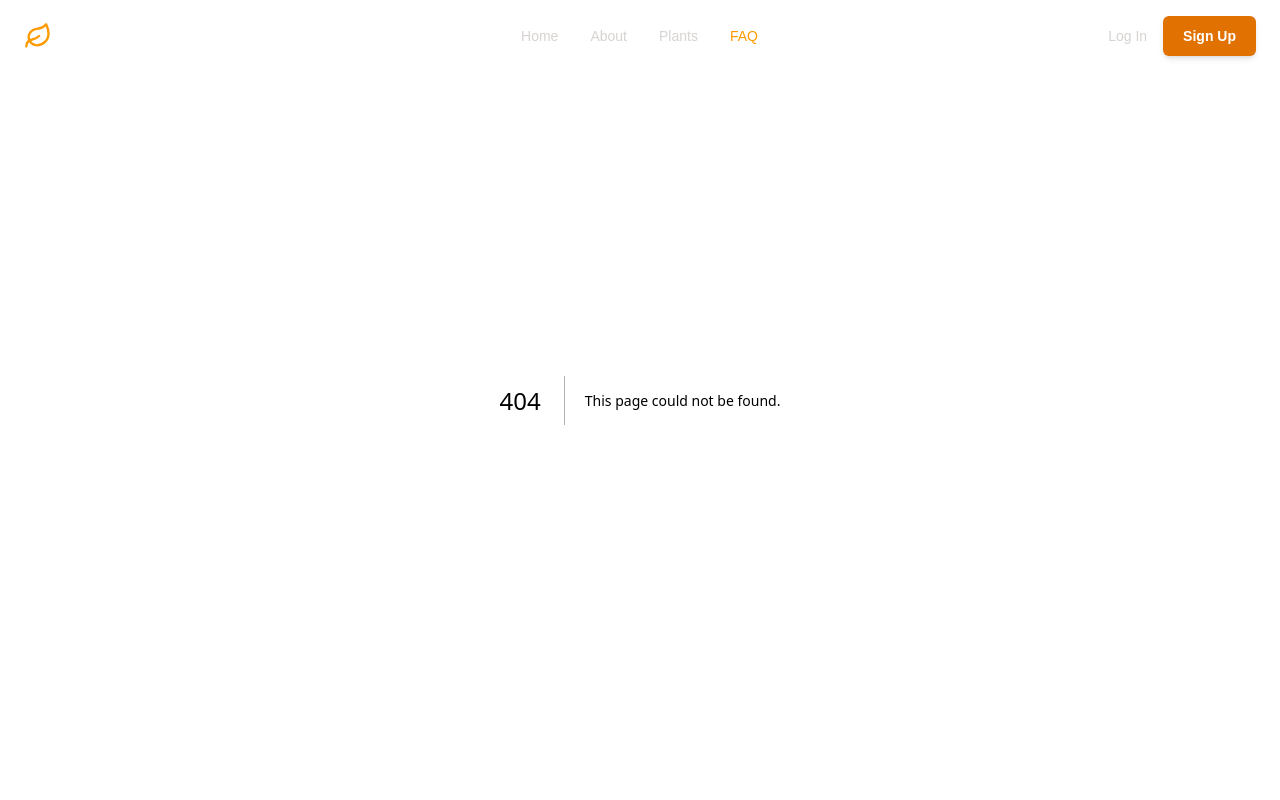
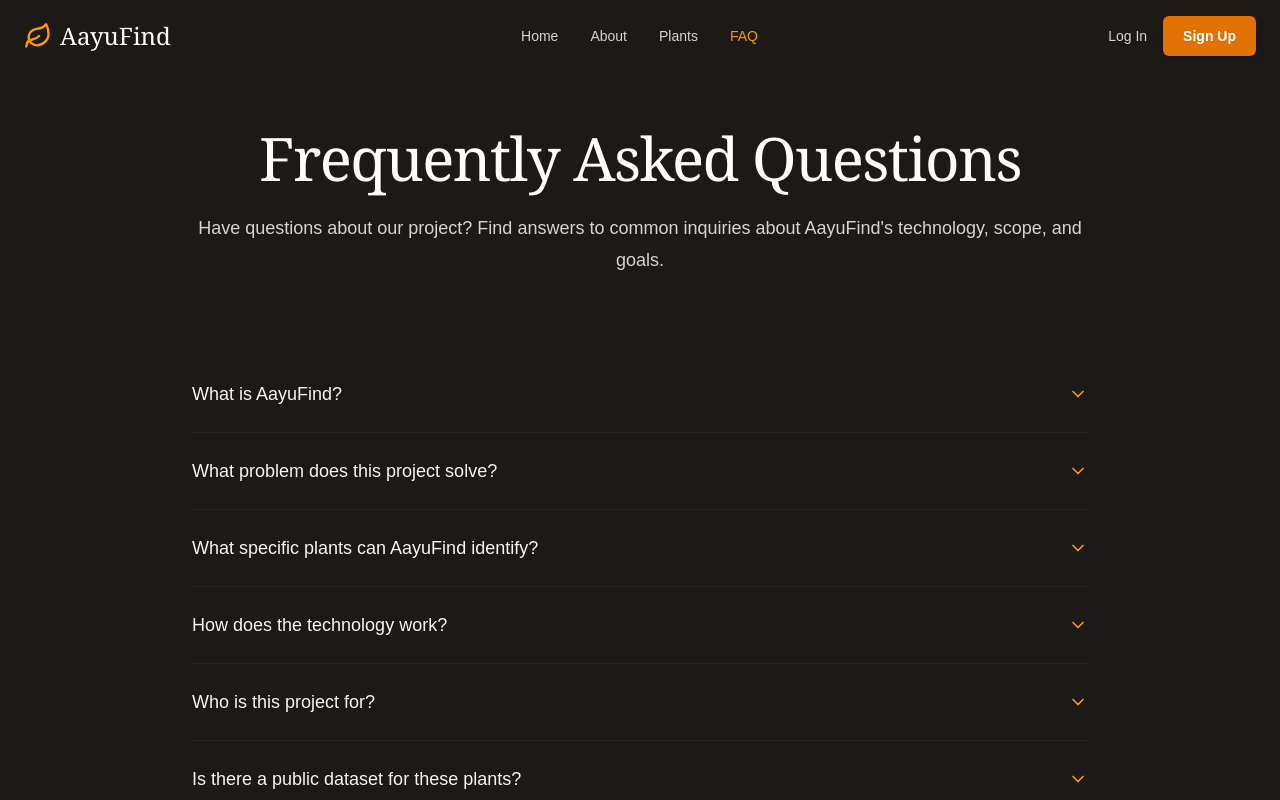
Before and after one commit to Vihangahw/Aayu-Find-FrontEnd, a Next.js app in the folder aayu-find/: page /faq in a window 1280 px wide. Before the commit this address had no page. Shown: the top 800 px of the page. Built offline with nearby package versions, Linux system fonts and the light colour scheme.

Commit message:
frequently asked questions

```diff
--- /dev/null
+++ b/aayu-find/src/app/faq/page.tsx
@@ -0,0 +1,83 @@
+"use client"
+
+import React, { useState } from 'react'
+import { ChevronDown } from 'lucide-react'
+
+const faqs = [
+    // ... faq data remains the same ...
+    {
+        question: "What is AayuFind?",
+        answer: "AayuFind is a research project that uses a deep learning-based ensemble approach to accurately identify Sri Lankan Ayurvedic medicinal plants. Its goal is to bridge the gap between traditional herbal knowledge and modern technology by providing an accessible and reliable identification tool."
+    },
+    {
+        question: "What problem does this project solve?",
+        answer: "Many people, including non-specialists, struggle to accurately identify Ayurvedic medicinal plants. Misidentification can lead to ineffective treatments or health risks. AayuFind addresses the lack of an easily accessible, user-friendly, and accurate technological solution for plant identification."
+    },
+    {
+        question: "What specific plants can AayuFind identify?",
+        answer: "The initial research focuses on four key plants used in treating chronic conditions like Diabetes, High Cholesterol, and NAFLD: Heen Bovitiya (Osbeckia octandra), Yaki Naran (Atalantia ceylanica), Kowakka (Coccinia grandis), and Karapincha (Murraya koenigii)."
+    },
+    {
+        question: "How does the technology work?",
+        answer: "AayuFind uses a multi-stage process. First, an advanced image segmentation model (like UNet) isolates the plant leaf from its complex natural background. Then, an ensemble of multiple deep learning classifiers analyzes the leaf's features to determine the species with high accuracy."
+    },
+    {
+        question: "Who is this project for?",
+        answer: "The system is designed for a wide audience, including the general public, students, researchers, herbalists, and healthcare practitioners. It aims to make Ayurvedic knowledge more accessible to everyone, from experts to those with casual interest."
+    },
+    {
+        question: "Is there a public dataset for these plants?",
+        answer: "No, a major challenge of this research is the lack of publicly available, annotated datasets for these specific Sri Lankan Ayurvedic plants. Therefore, a key contribution of this project is the creation of a new, custom dataset from images captured in natural settings."
+    },
+]
+
+const FAQItem = ({ faq, isOpen, onClick }: { faq: { question: string; answer: string }; isOpen: boolean; onClick: () => void; }) => {
+    return (
+        <div className="border-b border-stone-800">
+            <button onClick={onClick} className="flex w-full items-center justify-between py-6 text-left">
+                <h3 className="text-lg font-medium text-stone-100">{faq.question}</h3>
+                <ChevronDown className={`h-5 w-5 text-amber-500 transform transition-transform duration-300 ${ isOpen ? 'rotate-180' : '' }`} />
+            </button>
+            <div className={`grid overflow-hidden transition-all duration-300 ease-in-out ${ isOpen ? 'grid-rows-[1fr] opacity-100' : 'grid-rows-[0fr] opacity-0' }`}>
+                <div className="overflow-hidden">
+                    <p className="pb-6 text-base text-stone-400 leading-relaxed">{faq.answer}</p>
+                </div>
+            </div>
+        </div>
+    );
+};
+
+export default function FAQPage() {
+    const [openIndex, setOpenIndex] = useState<number | null>(null)
+    const handleToggle = (index: number) => {
+        setOpenIndex(openIndex === index ? null : index)
+    }
+
+    return (
+        <main className="min-h-screen bg-stone-900 text-white">
+            <div className="container mx-auto px-6 py-24 sm:py-32 lg:px-8">
+                {/* Page Header */}
+                <div className="max-w-4xl mx-auto text-center">
+                    <h1 className="text-5xl font-serif font-light tracking-tight text-white sm:text-6xl">
+                        Frequently Asked Questions
+                    </h1>
+                    <p className="mt-6 text-lg leading-8 text-stone-300">
+                        Have questions about our project? Find answers to common inquiries about AayuFind's technology, scope, and goals.
+                    </p>
+                </div>
+
+                {/* FAQ Accordion */}
+                <div className="mt-20 max-w-4xl mx-auto">
+                    {faqs.map((faq, index) => (
+                        <FAQItem
+                            key={index}
+                            faq={faq}
+                            isOpen={openIndex === index}
+                            onClick={() => handleToggle(index)}
+                        />
+                    ))}
+                </div>
+            </div>
+        </main>
+    );
+}
```
